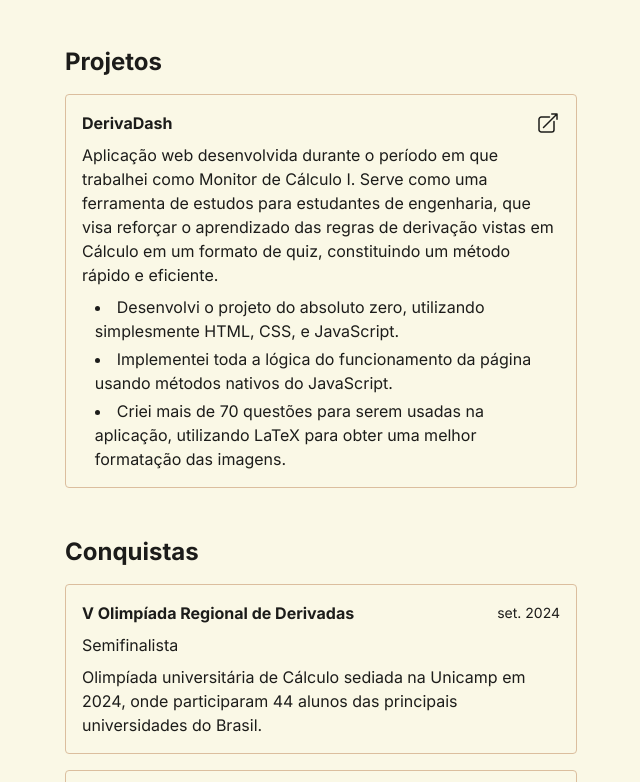
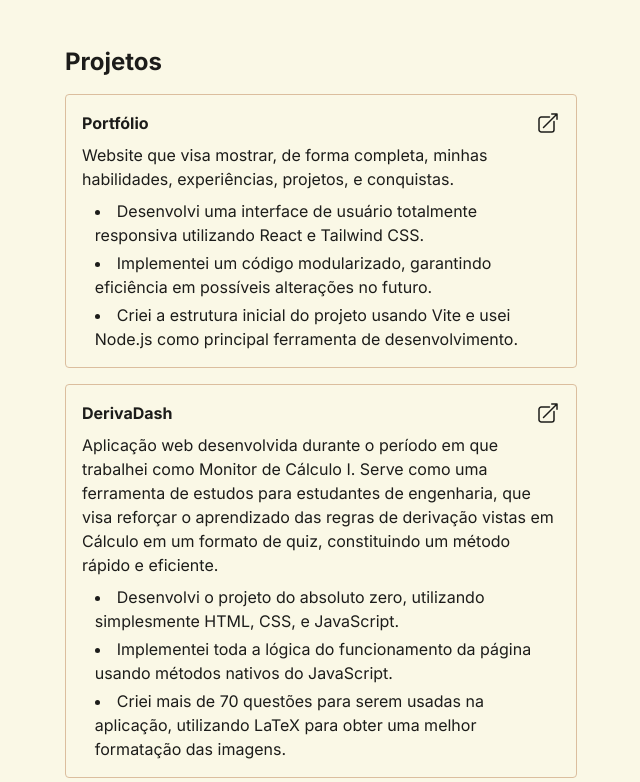
Before and after one commit to mcavalcantes/portfolio, a React (Vite) app: page / in a window 1280 px wide. Shown: the part 1418-2200 px from the top of the page, without its empty margins (319-959 px from the left). Built offline with nearby package versions, Linux system fonts and the light colour scheme.

Commit message:
added my portfolio to the projects section

```diff
--- a/src/constants/constants.ts
+++ b/src/constants/constants.ts
@@ -85,6 +85,16 @@ export const EXPERIENCES: Array<Experience> = [
 
 export const PROJECTS: Array<Project> = [
   {
+    link: "https://mcavalcante.netlify.app/",
+    name: "Portfólio",
+    description: " Website que visa mostrar, de forma completa, minhas habilidades, experiências, projetos, e conquistas.",
+    bullets: [
+      "Desenvolvi uma interface de usuário totalmente responsiva utilizando React e Tailwind CSS.",
+      "Implementei um código modularizado, garantindo eficiência em possíveis alterações no futuro.",
+      "Criei a estrutura inicial do projeto usando Vite e usei Node.js como principal ferramenta de desenvolvimento.",
+    ],
+  },
+  {
     link: "https://mcavalcantes.github.io/derivadash/",
     name: "DerivaDash",
     description: "Aplicação web desenvolvida durante o período em que trabalhei como Monitor de Cálculo I. Serve como uma ferramenta de estudos para estudantes de engenharia, que visa reforçar o aprendizado das regras de derivação vistas em Cálculo em um formato de quiz, constituindo um método rápido e eficiente.",
```
